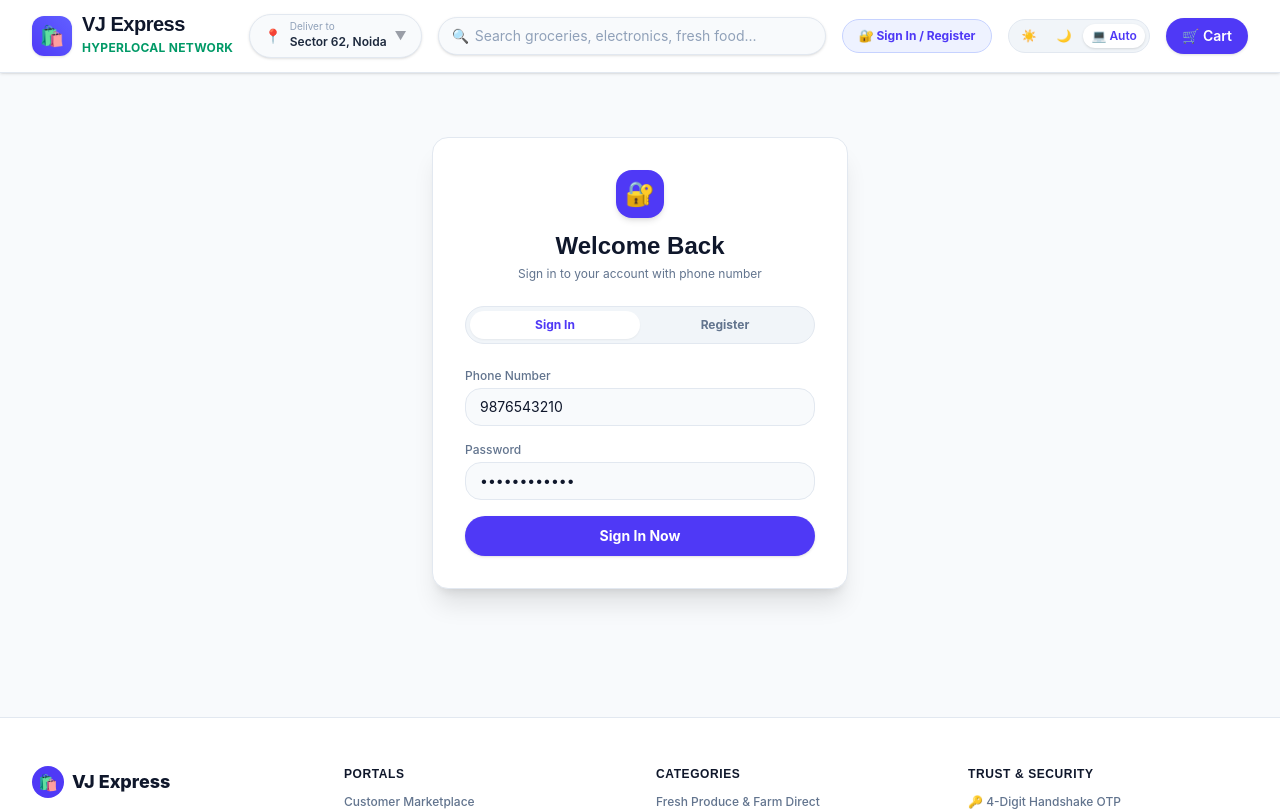
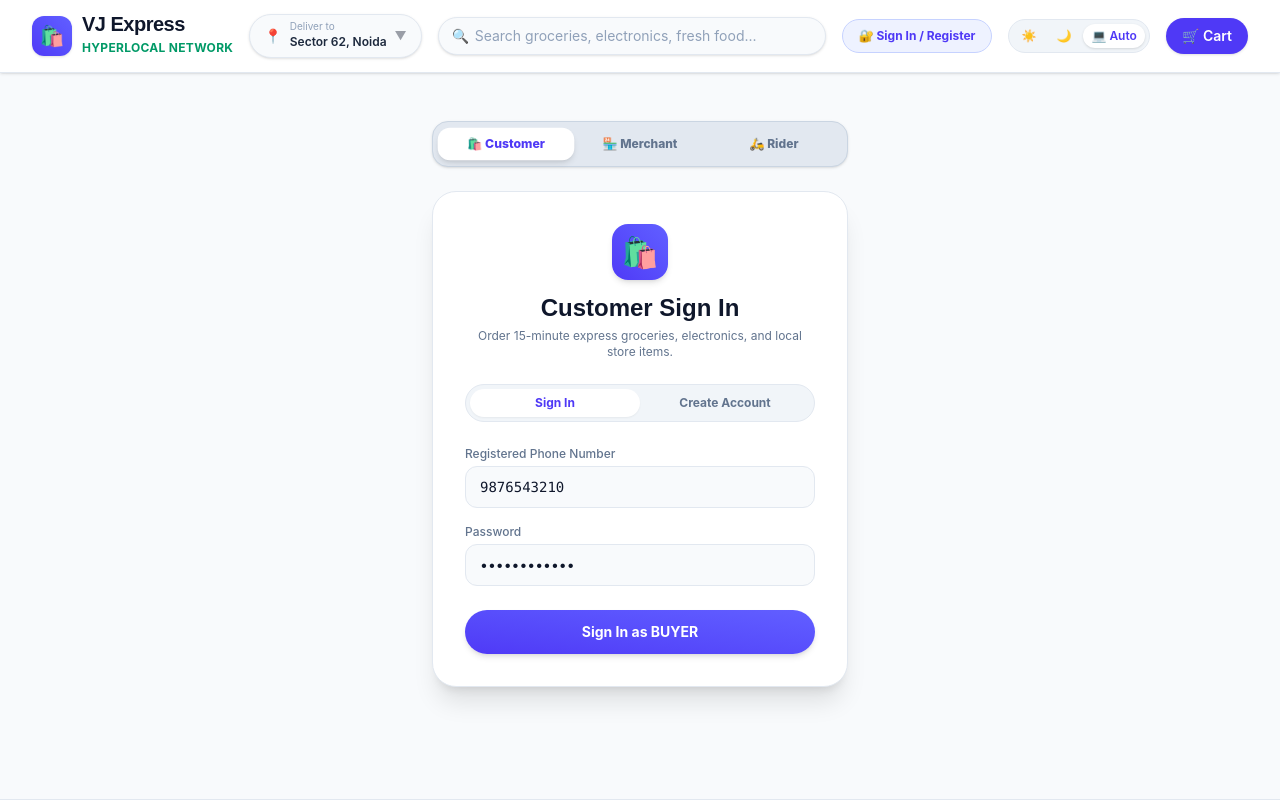
Before and after one commit to vishaljatav777/VJ-Shopping-World, a React (Vite) app in the folder frontend/: page /auth in a window 1280 px wide. Shown: the top 811 px of the page. Built offline with nearby package versions, Linux system fonts and the light colour scheme; no server answers.

Commit message:
feat: add dedicated Merchant & Rider Login/Registration portal cards and server-side role upgrade endpoint

```diff
--- a/frontend/src/pages/AuthPage.jsx
+++ b/frontend/src/pages/AuthPage.jsx
@@ -1,20 +1,30 @@
-import React, { useState } from 'react';
-import { useNavigate } from 'react-router-dom';
+import React, { useState, useEffect } from 'react';
+import { useNavigate, useSearchParams } from 'react-router-dom';
 import { API_BASE_URL } from '../config/api';
 
 export default function AuthPage({ onLoginSuccess }) {
+  const [searchParams] = useSearchParams();
+  const initialRole = searchParams.get('role')?.toUpperCase() || 'BUYER';
+
+  const [activeRoleTab, setActiveRoleTab] = useState(initialRole); // 'BUYER' | 'MERCHANT' | 'RIDER'
   const [isRegister, setIsRegister] = useState(false);
+
   const [formData, setFormData] = useState({
     phoneNumber: '9876543210',
     password: 'Password123!',
     name: 'Vishal User',
-    role: 'BUYER'
+    role: initialRole
   });
+
   const [loading, setLoading] = useState(false);
   const [errorMsg, setErrorMsg] = useState('');
   const [successMsg, setSuccessMsg] = useState('');
 
   const navigate = useNavigate();
+
+  useEffect(() => {
+    setFormData((prev) => ({ ...prev, role: activeRoleTab }));
+  }, [activeRoleTab]);
 
   const handleSubmit = async (e) => {
     e.preventDefault();
@@ -25,56 +35,121 @@ export default function AuthPage({ onLoginSuccess }) {
     const endpoint = isRegister ? '/auth/register' : '/auth/login';
 
     try {
+      const payload = isRegister
+        ? { ...formData, role: activeRoleTab }
+        : {
+            phoneNumber: formData.phoneNumber,
+            password: formData.password
+          };
+
       const res = await fetch(`${API_BASE_URL}${endpoint}`, {
         method: 'POST',
         headers: { 'Content-Type': 'application/json' },
-        body: JSON.stringify(isRegister ? formData : {
-          phoneNumber: formData.phoneNumber,
-          password: formData.password
-        })
+        body: JSON.stringify(payload)
       });
 
       const data = await res.json();
 
       if (!res.ok) {
-        setErrorMsg(data.error || 'Authentication failed');
+        setErrorMsg(data.error || 'Authentication failed. Please check your credentials.');
         return;
       }
 
       localStorage.setItem('vj_token', data.token);
       localStorage.setItem('vj_user', JSON.stringify(data.user));
 
-      setSuccessMsg(isRegister ? 'Account created successfully!' : 'Login successful!');
+      setSuccessMsg(isRegister ? `${activeRoleTab} account created successfully!` : 'Login successful!');
       if (onLoginSuccess) onLoginSuccess(data.user);
 
       setTimeout(() => {
         if (data.user.role === 'MERCHANT') navigate('/merchant');
         else if (data.user.role === 'RIDER') navigate('/rider');
         else navigate('/');
-      }, 800);
+      }, 700);
     } catch (err) {
-      setErrorMsg('Network error connecting to backend API');
+      setErrorMsg('Network connection error. Please verify backend API.');
     } finally {
       setLoading(false);
     }
   };
 
+  const getPortalInfo = () => {
+    if (activeRoleTab === 'MERCHANT') {
+      return {
+        icon: '🏪',
+        title: isRegister ? 'Register Merchant Store' : 'Merchant Seller Sign In',
+        subtitle: 'Manage inventory, process orders, and inspect double-entry escrow balance.',
+        color: 'from-amber-600 to-amber-500'
+      };
+    }
+    if (activeRoleTab === 'RIDER') {
+      return {
+        icon: '🛵',
+        title: isRegister ? 'Register Bike Partner' : 'Rider Console Sign In',
+        subtitle: 'Receive instant hyperlocal delivery tasks with 4-digit doorstep OTP verification.',
+        color: 'from-blue-600 to-indigo-600'
+      };
+    }
+    return {
+      icon: '🛍️',
+      title: isRegister ? 'Create Buyer Account' : 'Customer Sign In',
+      subtitle: 'Order 15-minute express groceries, electronics, and local store items.',
+      color: 'from-indigo-600 to-indigo-500'
+    };
+  };
+
+  const info = getPortalInfo();
+
   return (
-    <div className="max-w-md mx-auto px-4 py-16">
-      <div className="bg-white dark:bg-slate-800 border border-slate-200 dark:border-slate-700/80 rounded-2xl p-6 sm:p-8 shadow-xl">
+    <div className="max-w-md mx-auto px-4 py-12">
+      {/* Role Selection Tabs */}
+      <div className="flex bg-slate-200 dark:bg-slate-900 p-1.5 rounded-2xl mb-6 border border-slate-300 dark:border-slate-700 shadow-sm">
+        <button
+          onClick={() => setActiveRoleTab('BUYER')}
+          className={`flex-1 py-2 text-xs font-extrabold rounded-xl transition-all flex items-center justify-center gap-1.5 ${
+            activeRoleTab === 'BUYER'
+              ? 'bg-white dark:bg-slate-800 text-indigo-600 dark:text-indigo-400 shadow-md scale-[1.02]'
+              : 'text-slate-500 hover:text-slate-800 dark:hover:text-slate-200'
+          }`}
+        >
+          🛍️ Customer
+        </button>
+        <button
+          onClick={() => setActiveRoleTab('MERCHANT')}
+          className={`flex-1 py-2 text-xs font-extrabold rounded-xl transition-all flex items-center justify-center gap-1.5 ${
+            activeRoleTab === 'MERCHANT'
+              ? 'bg-white dark:bg-slate-800 text-amber-600 dark:text-amber-400 shadow-md scale-[1.02]'
+              : 'text-slate-500 hover:text-slate-800 dark:hover:text-slate-200'
+          }`}
+        >
+          🏪 Merchant
+        </button>
+        <button
+          onClick={() => setActiveRoleTab('RIDER')}
+          className={`flex-1 py-2 text-xs font-extrabold rounded-xl transition-all flex items-center justify-center gap-1.5 ${
+            activeRoleTab === 'RIDER'
+              ? 'bg-white dark:bg-slate-800 text-blue-600 dark:text-blue-400 shadow-md scale-[1.02]'
+              : 'text-slate-500 hover:text-slate-800 dark:hover:text-slate-200'
+          }`}
+        >
+          🛵 Rider
+        </button>
+      </div>
+
+      <div className="bg-white dark:bg-slate-800 border border-slate-200 dark:border-slate-700/80 rounded-3xl p-6 sm:p-8 shadow-xl">
         <div className="text-center mb-6">
-          <div className="w-12 h-12 bg-indigo-600 rounded-2xl flex items-center justify-center text-white text-2xl mx-auto mb-3 shadow-md">
-            🔐
+          <div className={`w-14 h-14 bg-gradient-to-tr ${info.color} rounded-2xl flex items-center justify-center text-white text-3xl mx-auto mb-3 shadow-md`}>
+            {info.icon}
           </div>
           <h2 className="text-2xl font-extrabold text-slate-900 dark:text-white">
-            {isRegister ? 'Create VJ Express Account' : 'Welcome Back'}
+            {info.title}
           </h2>
           <p className="text-xs text-slate-500 dark:text-slate-400 mt-1">
-            {isRegister ? 'Register as a Buyer, Seller, or Bike Partner' : 'Sign in to your account with phone number'}
+            {info.subtitle}
           </p>
         </div>
 
-        {/* Tab Switcher */}
+        {/* Sign In vs Register Toggle */}
         <div className="flex bg-slate-100 dark:bg-slate-900 p-1 rounded-full mb-6 border border-slate-200 dark:border-slate-700">
           <button
             className={`flex-1 py-1.5 text-xs font-bold rounded-full transition-all ${
@@ -90,7 +165,7 @@ export default function AuthPage({ onLoginSuccess }) {
             }`}
             onClick={() => setIsRegister(true)}
           >
-            Register
+            Create Account
           </button>
         </div>
 
@@ -109,26 +184,28 @@ export default function AuthPage({ onLoginSuccess }) {
         <form onSubmit={handleSubmit} className="space-y-4">
           {isRegister && (
             <div>
-              <label className="text-xs font-medium text-slate-500 dark:text-slate-400 block mb-1">Full Name</label>
+              <label className="text-xs font-medium text-slate-500 dark:text-slate-400 block mb-1">
+                {activeRoleTab === 'MERCHANT' ? 'Legal Store Owner / Merchant Name' : activeRoleTab === 'RIDER' ? 'Rider Full Legal Name' : 'Full Name'}
+              </label>
               <input
                 type="text"
                 required
                 value={formData.name}
                 onChange={(e) => setFormData({ ...formData, name: e.target.value })}
-                className="w-full px-3.5 py-2 rounded-lg bg-slate-50 dark:bg-slate-900 border border-slate-200 dark:border-slate-700 text-sm text-slate-900 dark:text-white focus:outline-none focus:border-indigo-500"
-                placeholder="e.g. Vishal Buyer"
+                className="w-full px-3.5 py-2.5 rounded-xl bg-slate-50 dark:bg-slate-900 border border-slate-200 dark:border-slate-700 text-sm text-slate-900 dark:text-white focus:outline-none focus:border-indigo-500"
+                placeholder={activeRoleTab === 'MERCHANT' ? 'e.g. Vishal Traders' : 'e.g. Vishal Kumar'}
               />
             </div>
           )}
 
           <div>
-            <label className="text-xs font-medium text-slate-500 dark:text-slate-400 block mb-1">Phone Number</label>
+            <label className="text-xs font-medium text-slate-500 dark:text-slate-400 block mb-1">Registered Phone Number</label>
             <input
               type="text"
               required
               value={formData.phoneNumber}
               onChange={(e) => setFormData({ ...formData, phoneNumber: e.target.value })}
-              className="w-full px-3.5 py-2 rounded-lg bg-slate-50 dark:bg-slate-900 border border-slate-200 dark:border-slate-700 text-sm text-slate-900 dark:text-white focus:outline-none focus:border-indigo-500"
+              className="w-full px-3.5 py-2.5 rounded-xl bg-slate-50 dark:bg-slate-900 border border-slate-200 dark:border-slate-700 text-sm text-slate-900 dark:text-white focus:outline-none focus:border-indigo-500 font-mono"
               placeholder="e.g. 9876543210"
             />
           </div>
@@ -140,32 +217,17 @@ export default function AuthPage({ onLoginSuccess }) {
               required
               value={formData.password}
               onChange={(e) => setFormData({ ...formData, password: e.target.value })}
-              className="w-full px-3.5 py-2 rounded-lg bg-slate-50 dark:bg-slate-900 border border-slate-200 dark:border-slate-700 text-sm text-slate-900 dark:text-white focus:outline-none focus:border-indigo-500"
+              className="w-full px-3.5 py-2.5 rounded-xl bg-slate-50 dark:bg-slate-900 border border-slate-200 dark:border-slate-700 text-sm text-slate-900 dark:text-white focus:outline-none focus:border-indigo-500"
               placeholder="••••••••"
             />
           </div>
 
-          {isRegister && (
-            <div>
-              <label className="text-xs font-medium text-slate-500 dark:text-slate-400 block mb-1">Account Type / Role</label>
-              <select
-                value={formData.role}
-                onChange={(e) => setFormData({ ...formData, role: e.target.value })}
-                className="w-full px-3.5 py-2 rounded-lg bg-slate-50 dark:bg-slate-900 border border-slate-200 dark:border-slate-700 text-sm text-slate-900 dark:text-white focus:outline-none focus:border-indigo-500"
-              >
-                <option value="BUYER">Customer / Buyer</option>
-                <option value="MERCHANT">Merchant / Store Owner</option>
-                <option value="RIDER">Delivery Bike Partner</option>
-              </select>
-            </div>
-          )}
-
           <button
             type="submit"
             disabled={loading}
-            className="w-full py-2.5 bg-indigo-600 hover:bg-indigo-700 text-white rounded-full font-bold text-sm shadow-sm transition-all active:scale-98 disabled:opacity-50"
+            className={`w-full py-3 bg-gradient-to-tr ${info.color} text-white rounded-full font-bold text-sm shadow-md transition-all active:scale-98 disabled:opacity-50 mt-2`}
           >
-            {loading ? 'Processing...' : isRegister ? 'Create Account' : 'Sign In Now'}
+            {loading ? 'Authenticating...' : isRegister ? `Register as ${activeRoleTab}` : `Sign In as ${activeRoleTab}`}
           </button>
         </form>
       </div>
```
Also changed, not shown: frontend/src/components/MerchantDashboard.jsx (+30 -9 lines), frontend/src/components/RiderConsole.jsx (+31 -10 lines), 2 other files (tests, documents, lock files or other folders).
